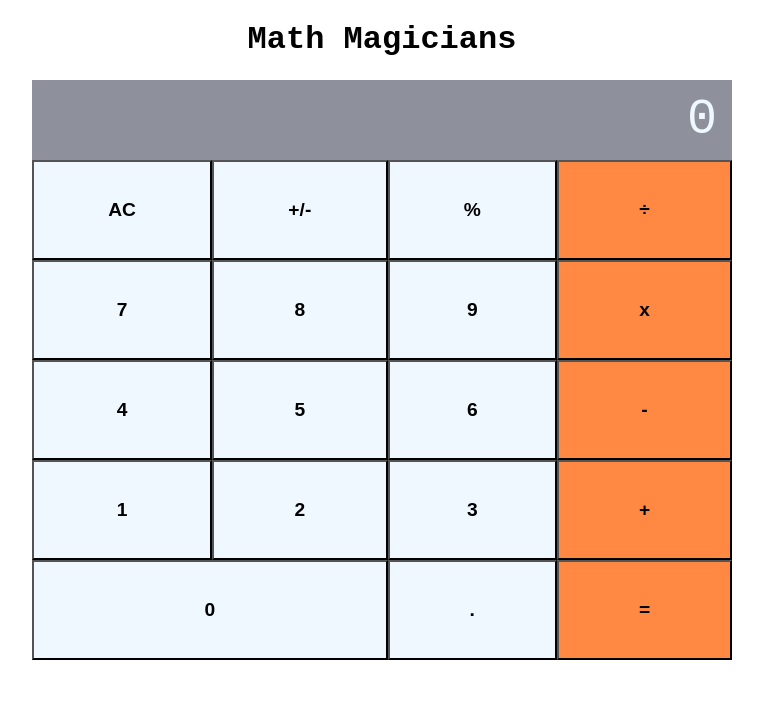
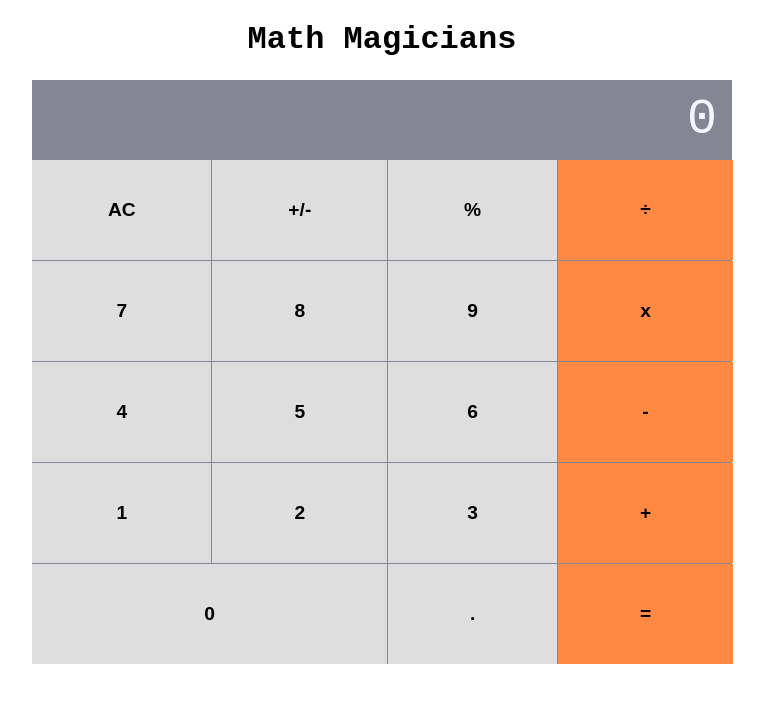
Before and after one commit to CarlosZ96/MathMagicians, a React (Create React App) app: page / in a window 1280 px wide. Shown: the top 702 px of the page, without its empty margins (258-1022 px from the left). Built offline with nearby package versions, Linux system fonts and the light colour scheme; the HTML template or start-up script is replaced by a standard one.

Commit message:
feature:
Changing the color of the buttons

```diff
--- a/src/StyleSheets/boton.css
+++ b/src/StyleSheets/boton.css
@@ -1,10 +1,11 @@
 .calculator-button {
   padding: 0;
   margin: 0;
-  background-color: aliceblue;
+  background-color: #dedede;
   height: 100px;
   font-size: larger;
   font-weight: bold;
+  border: none;
 }
 
 .zero {
--- a/src/StyleSheets/calculator.css
+++ b/src/StyleSheets/calculator.css
@@ -1,7 +1,7 @@
 .calculator-container {
   height: max-content;
   width: 700px;
-  background-color: darkgrey;
+  background-color: #858694;
 }
 
 .number-input {
@@ -10,7 +10,7 @@
   padding: 0;
   border: 0;
   color: aliceblue;
-  background-color: #8e919c;
+  background-color: #858694;
   font-family: 'VT323', monospace;
   font-size: 50px;
   text-align: end;
@@ -24,14 +24,17 @@
 .buttons-container {
   display: grid;
   grid-template-columns: 75% 25%;
+  gap: 1px;
 }
 
 .numbers-container {
   display: grid;
   grid-template-columns: auto auto auto;
+  gap: 1px;
 }
 
 .basic-operations-container {
   display: flex;
   flex-direction: column;
+  gap: 1px;
 }
```
